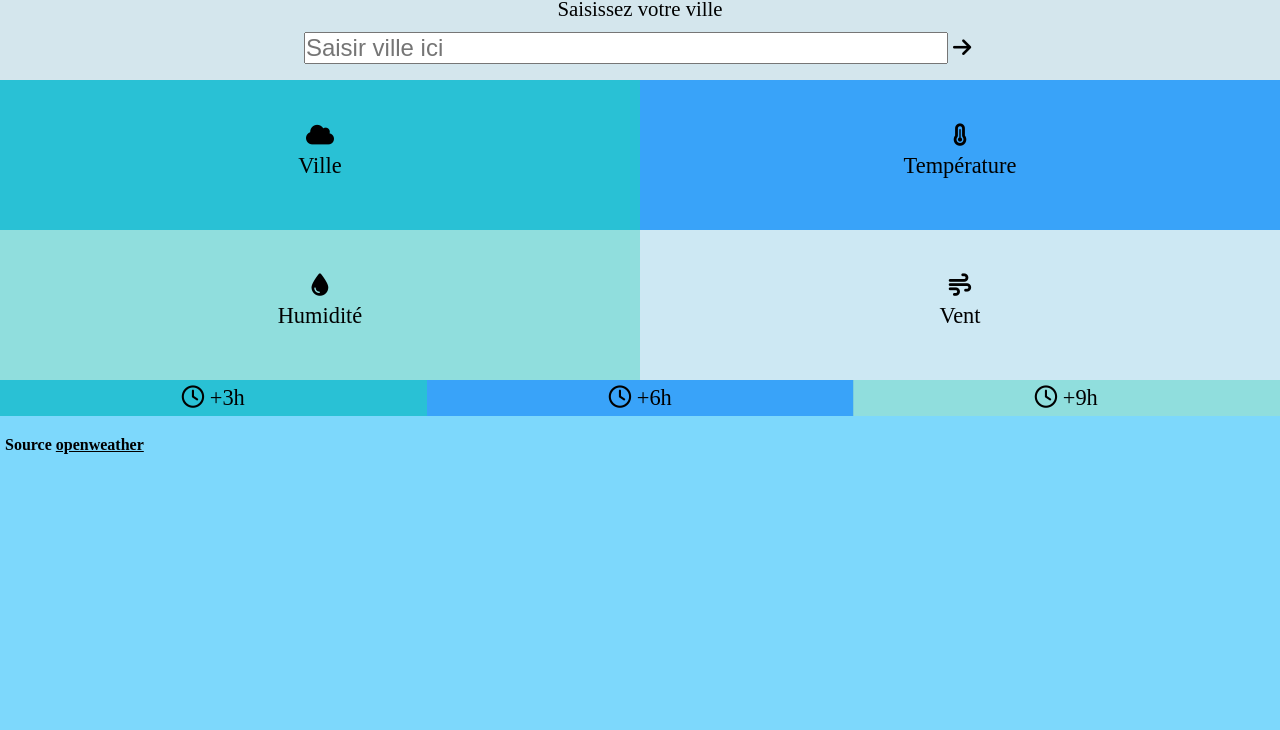
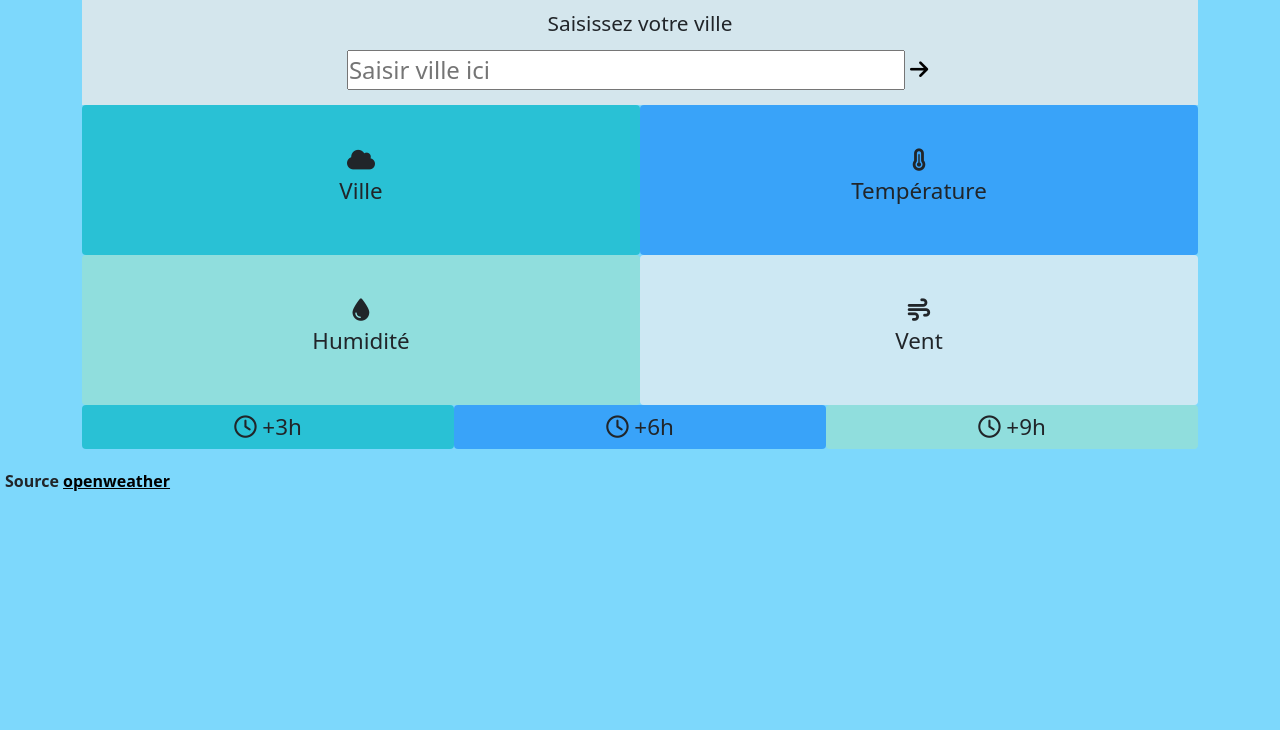
Before and after one commit to JonathanChosson/meteo, a website: page index.html in a window 1280 px wide. Shown: the part 70-800 px from the top of the page. Drawn offline with nearby package versions, Linux system fonts and the light colour scheme.

Commit message:
[Librairie] index.html :package: Ajout de bootstrap

```diff
--- a/index.html
+++ b/index.html
@@ -4,6 +4,9 @@
     <meta charset="UTF-8">
     <meta name="viewport" content="width=device-width, initial-scale=1.0">
     <meta name="description" content="Site météo en france" />
+
+    <!-- Bootstrap -->
+    <link href="https://cdn.jsdelivr.net/npm/bootstrap@5.0.0-beta1/dist/css/bootstrap.min.css" rel="stylesheet" integrity="sha384-giJF6kkoqNQ00vy+HMDP7azOuL0xtbfIcaT9wjKHr8RbDVddVHyTfAAsrekwKmP1" crossorigin="anonymous">
     <link rel="stylesheet" href="./public/style.css" />
     <script src="https://kit.fontawesome.com/0c9cc5d14e.js" crossorigin="anonymous"></script>
     <title>Simple Meteo</title>
@@ -11,8 +14,10 @@
 <body>
     <main>
         <!-- Début header -->
+        <div class="container">
             <header class="header">
                 <h1 class="header__h1">
+                    <img src="./images/compass.svg" alt="Logo Simple Météo" />
                     <a href="./index.html">Simple météo</a>
                 </h1>
                 <form class="header__form">
@@ -24,23 +29,26 @@
                     </button>
                 </form>
             </header>
+        </div>
     <!-- Fin header -->
     <!-- Début article -->
+    <div class="container">
         <article class="article">
             <ul class="article__ul animation0delay">
-            <li class="article__ul--li animation500delay"><span class="fas fa-cloud"></span> Ville</li>
-            <li class="article__ul--li animation500delay"><span class="fas fa-thermometer-three-quarters"></span> Température</li>
-            <li class="article__ul--li animation500delay"><span class="fas fa-tint"></span>Humidité</li>
-            <li class="article__ul--li animation500delay"><span class="fas fa-wind"></span>Vent</li>
+                <li class="article__ul--li rounded animation500delay"><span class="fas fa-cloud"></span> Ville</li>
+                <li class="article__ul--li rounded animation500delay"><span class="fas fa-thermometer-three-quarters"></span> Température</li>
+                <li class="article__ul--li rounded animation500delay"><span class="fas fa-tint"></span>Humidité</li>
+                <li class="article__ul--li rounded animation500delay"><span class="fas fa-wind"></span>Vent</li>
                 <li class="article__ul--li--last">
                     <ul class="article__ul--li--last__ul">
-                    <li class="article__ul--li--last__ul__li animation1200delay"><span class="far fa-clock"></span> +3h</li>
-                    <li class="article__ul--li--last__ul__li animation1200delay"><span class="far fa-clock"></span> +6h</li>
-                    <li class="article__ul--li--last__ul__li animation1200delay"><span class="far fa-clock"></span> +9h</li>
+                        <li class="article__ul--li--last__ul__li rounded animation1200delay"><span class="far fa-clock"></span> +3h</li>
+                        <li class="article__ul--li--last__ul__li rounded animation1200delay"><span class="far fa-clock"></span> +6h</li>
+                        <li class="article__ul--li--last__ul__li rounded animation1200delay"><span class="far fa-clock"></span> +9h</li>
                     </ul>
                 </li>
             </ul>
         </article>
+    </div>
     <!-- fin Article -->
     <!-- Début footer -->
     <footer class="footer">
@@ -52,5 +60,7 @@
     <!-- Fichier JS -->
     <script src="./js/animation.js"></script>
     <script src="./js/main.js"></script>
+    <!-- JS bootstrap -->
+    <script src="https://cdn.jsdelivr.net/npm/bootstrap@5.0.0-beta1/dist/js/bootstrap.bundle.min.js" integrity="sha384-ygbV9kiqUc6oa4msXn9868pTtWMgiQaeYH7/t7LECLbyPA2x65Kgf80OJFdroafW" crossorigin="anonymous"></script>
 </body>
 </html>
```
Also changed, not shown: images/compass.svg (added). Lines whose indentation alone changed are shown as unchanged.
